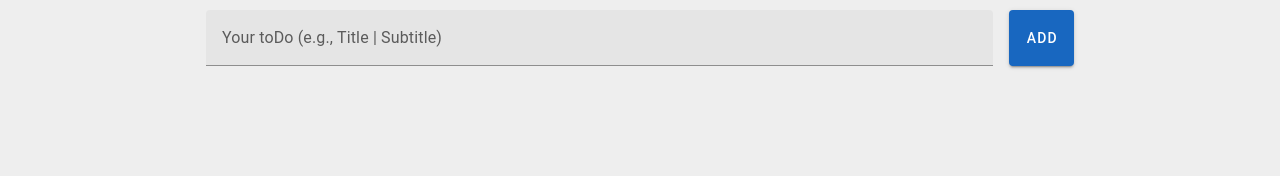
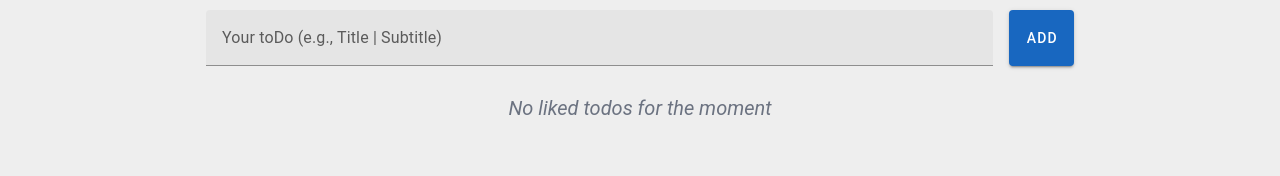
Before and after one commit to JeanMotte/Vue-toDo-App, a Vue app: page / in a window 1280 px wide. Both pictures are taken after a click on the button 1204 px from the left and 32 px from the top of the page. Shown: the part 126-302 px from the top of the page. Built offline with nearby package versions, Linux system fonts and the light colour scheme.

Commit message:
no liked todo message

```diff
--- a/src/pages/index.vue
+++ b/src/pages/index.vue
@@ -60,8 +60,15 @@
             </v-col>
           </v-row>
 
+          <!-- No Liked Todos Message -->
+          <v-row v-if="isFilterLiked && !displayedCards.length" dense>
+            <v-col>
+              <p class="text-center mt-5 text-xl text-gray-500 italic">No liked todos for the moment</p>
+            </v-col>
+          </v-row>
+
           <!-- Cards Display -->
-          <v-row class="flex" dense>
+          <v-row v-else class="flex" dense>
             <v-col v-for="card in displayedCards" :key="card.id" class="mt-3" cols="12">
               <v-card class="mx-auto" hover max-width="900">
                 <v-card-text>
```
